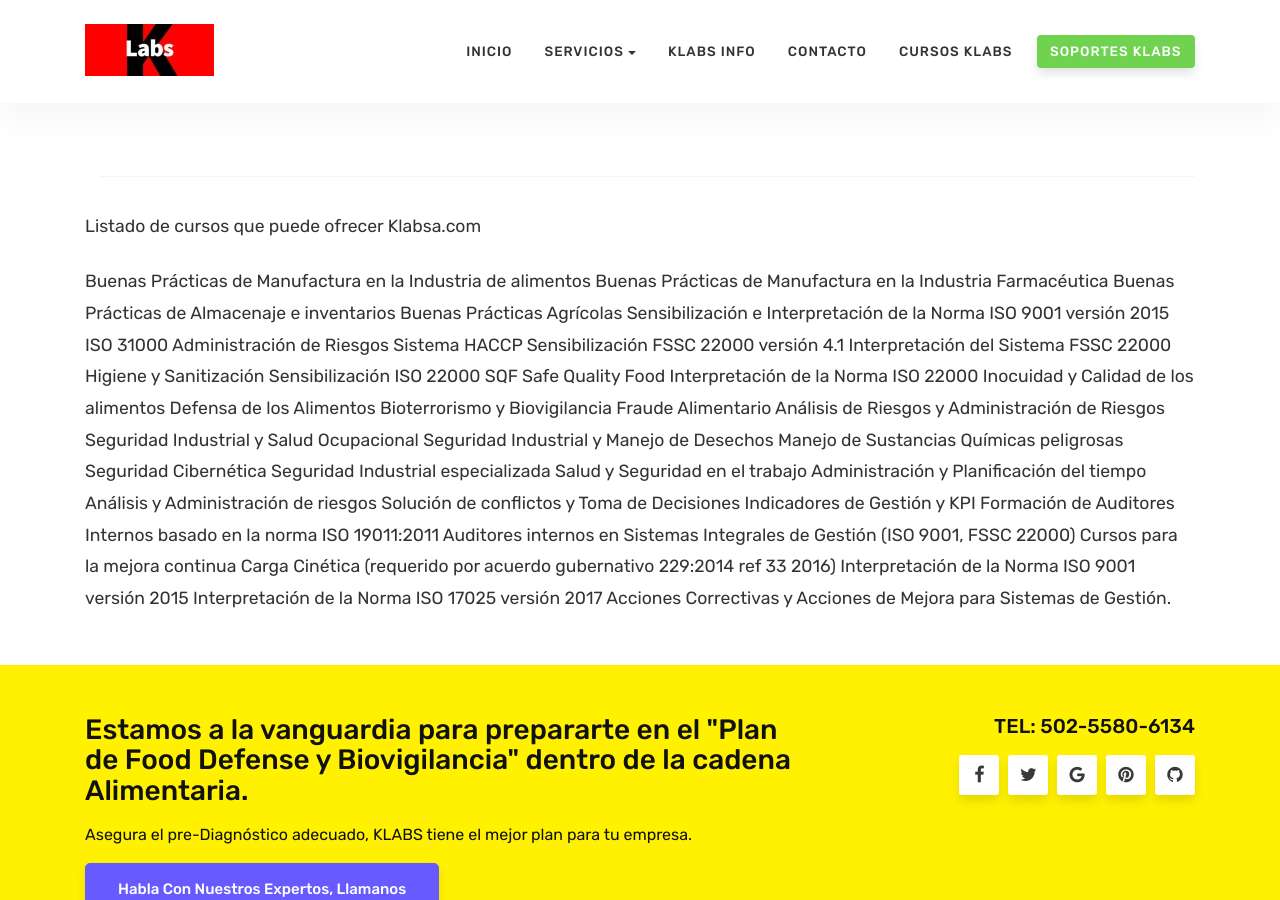
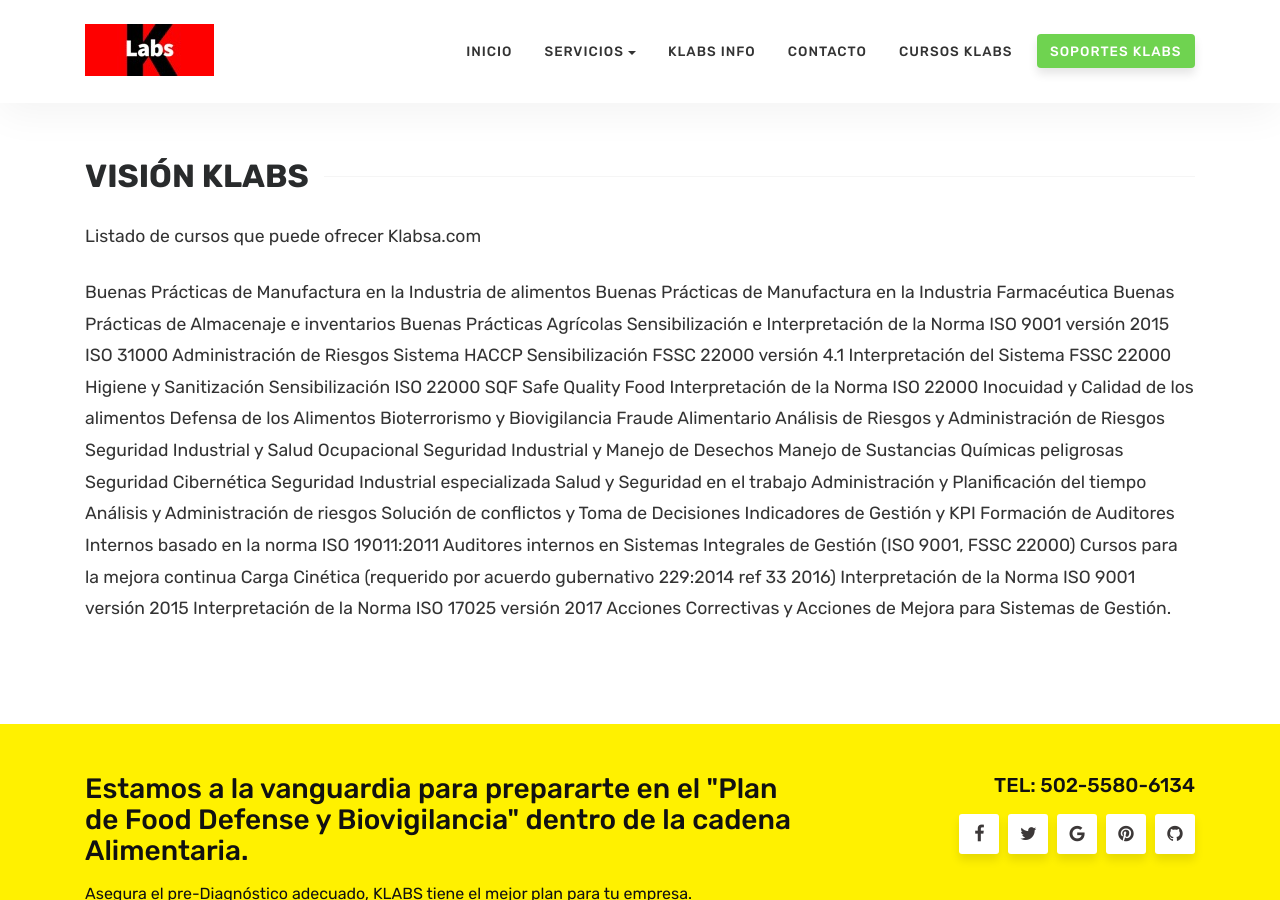
Before and after one commit to Klabsa/klabsa.github.io, a Jekyll site: the page built from ensayos-cursos-klabs.md, in a window 1280 px wide and 900 px high. Built offline with Jekyll 4.4.1, drawn with Linux system fonts in a browser that asks for light colours; our own code applies the rules of GitHub Pages for plain Markdown files.

Commit message:
Update ensayos-cursos-klabs.md

```diff
--- a/ensayos-cursos-klabs.md
+++ b/ensayos-cursos-klabs.md
@@ -1,3 +1,9 @@
+---
+layout: page
+title: VISIÓN KLABS
+comments: true
+---
+
 
 
 
```
